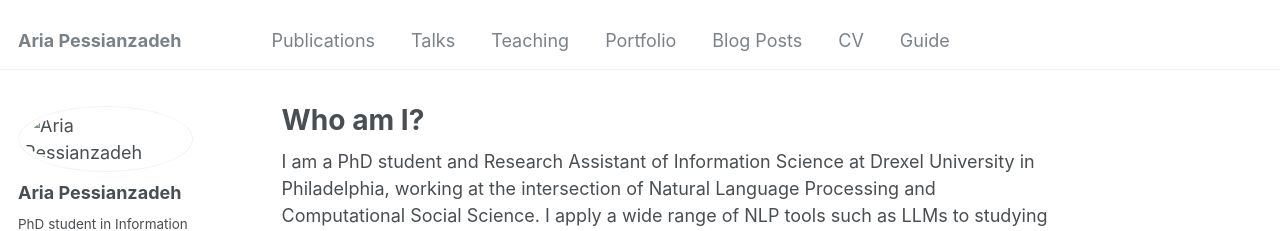
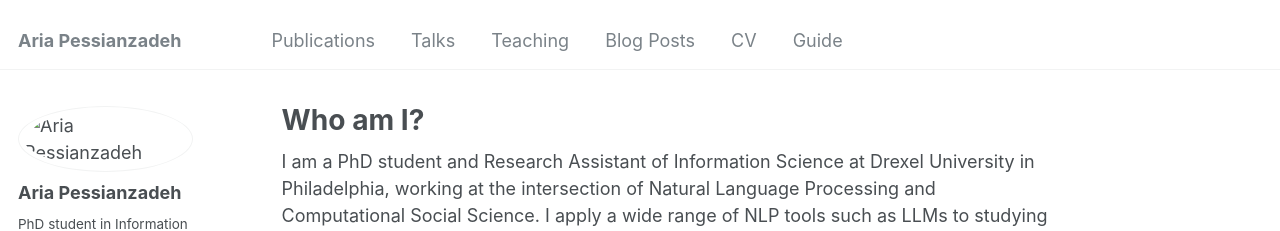
Before and after one commit to aryapess/aryapess.github.io, a Jekyll site: the page built from _pages/about.md, in a window 1280 px wide. Shown: the top 231 px of the page. Built offline with Jekyll 4.4.1, drawn with Linux system fonts in a browser that asks for light colours; some web fonts are replaced.

Commit message:
Update navigation.yml

```diff
--- a/_data/navigation.yml
+++ b/_data/navigation.yml
@@ -9,9 +9,6 @@ main:
   - title: "Teaching"
     url: https://github.com/aryapess/aryapess.github.io/blob/master/_pages/teaching.html
 
-  - title: "Portfolio"
-  #   url: /portfolio/
-
   - title: "Blog Posts"
     url: /year-archive/
 
```
